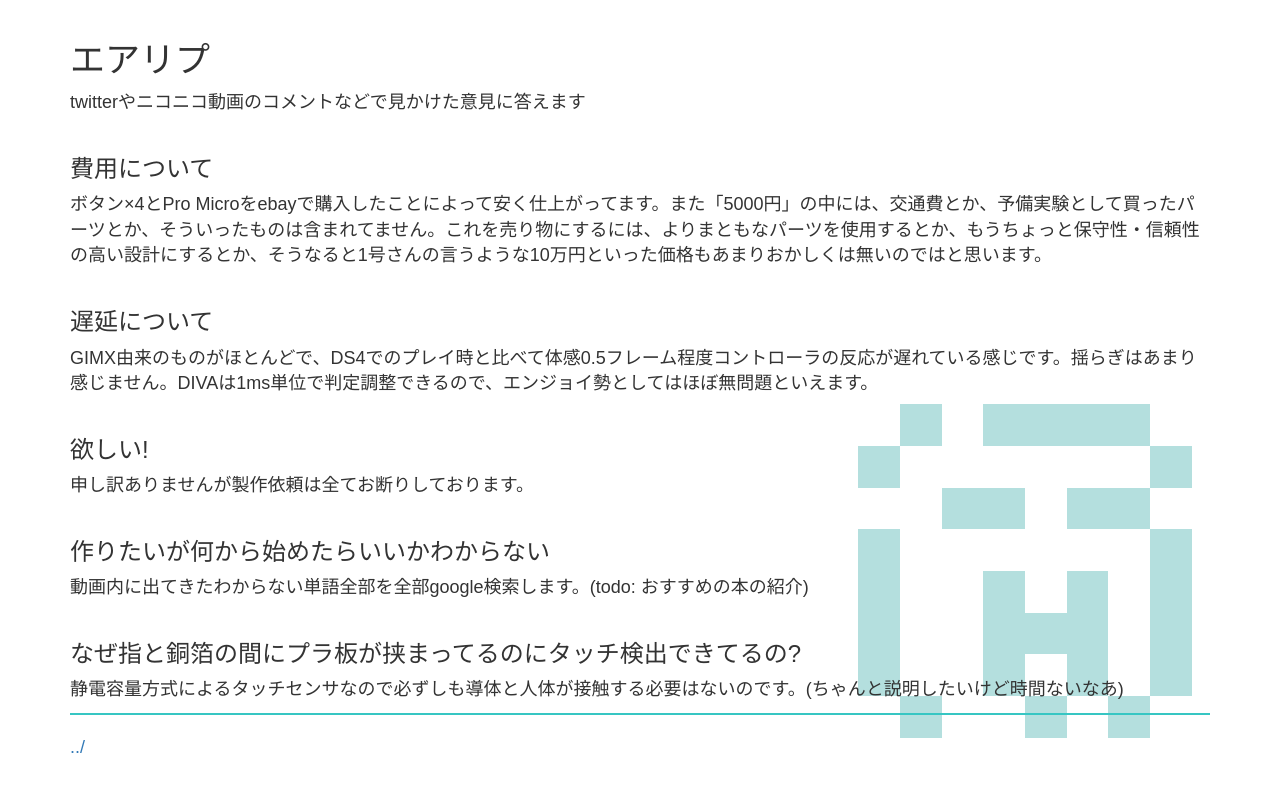
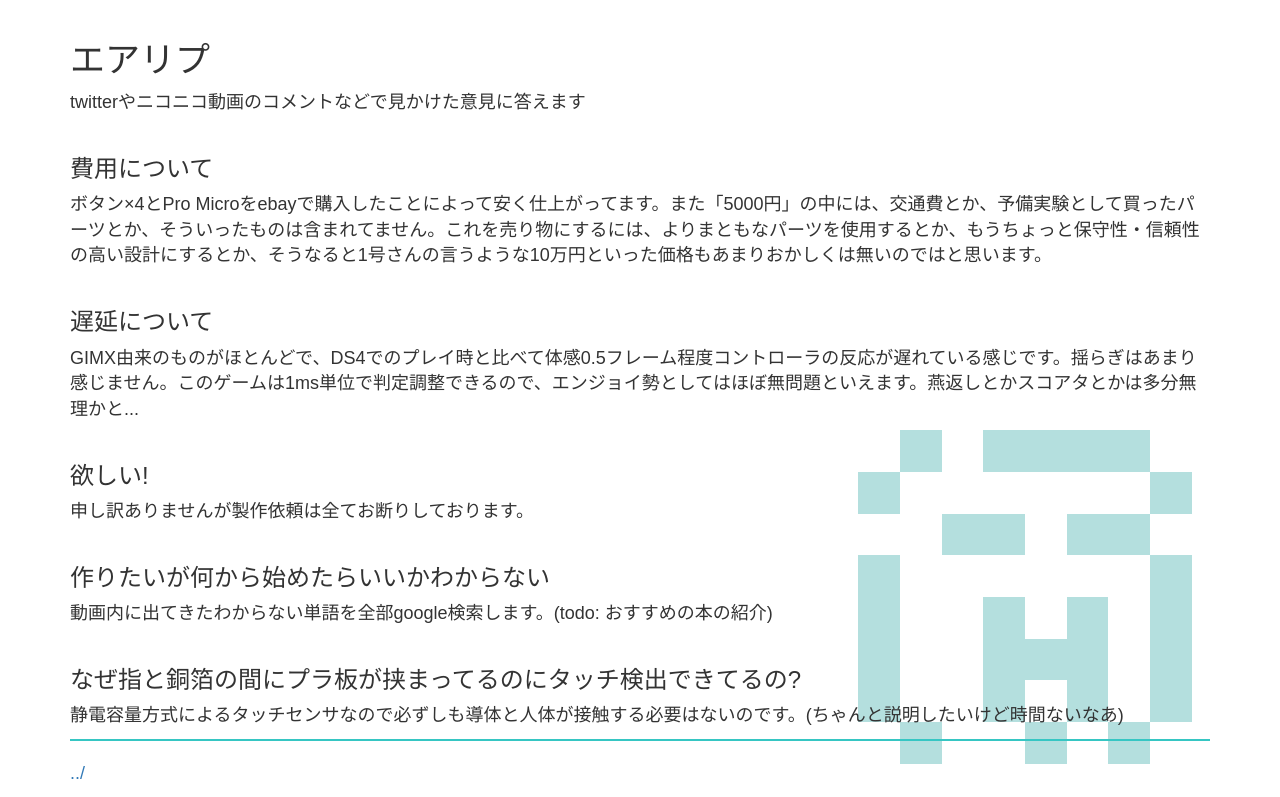
Before and after one commit to pol8139/pol8139.github.io, a plain HTML site: page diva/index.html in a window 1280 px wide. Shown: the part 1671-2468 px from the top of the page. Before the commit the page ends 2442 px from the top, so only its background shows below. Drawn offline with nearby package versions, Linux system fonts and the light colour scheme.

Commit message:
Fix typos

```diff
--- a/diva/index.html
+++ b/diva/index.html
@@ -80,14 +80,11 @@
 				<h3>費用について</h3>
 				<p>ボタン×4とPro Microをebayで購入したことによって安く仕上がってます。また「5000円」の中には、交通費とか、予備実験として買ったパーツとか、そういったものは含まれてません。これを売り物にするには、よりまともなパーツを使用するとか、もうちょっと保守性・信頼性の高い設計にするとか、そうなると1号さんの言うような10万円といった価格もあまりおかしくは無いのではと思います。</p>
 				<h3>遅延について</h3>
-				<p>GIMX由来のものがほとんどで、DS4でのプレイ時と比べて体感0.5フレーム程度コントローラの反応が遅れている感じです。揺らぎはあまり感じません。DIVAは1ms単位で判定調整できるので、エンジョイ勢としてはほぼ無問題といえます。</p>
-				<!--<h3>ネタが被った方との差異</h3>
-				<p>ボタン押下検出にマイクロスイッチではなくフォトインタラプタを使い実機と同じような無接点スイッチにしている・実機にないボタンをあえて実装していない(STARTボタンをコントローラ横に移動するなど若干アレンジありますが)・スライダーの個々のセンサーのサイズを実機とほぼ同じにした・それに伴いセンサー数が実機により近い(実機:32、被りの方:24、自分:30)・認証済みコントローラ乗っ取りをしていない、など?</p>-->
+				<p>GIMX由来のものがほとんどで、DS4でのプレイ時と比べて体感0.5フレーム程度コントローラの反応が遅れている感じです。揺らぎはあまり感じません。このゲームは1ms単位で判定調整できるので、エンジョイ勢<!--ここでは☆8.5~9クリアが精一杯の人、の意-->としてはほぼ無問題といえます。燕返しとかスコアタとかは多分無理かと...</p>
 				<h3>欲しい!</h3>
-				<!--<p>つくりましょう。cf:<a href='http://panora.tokyo/36613/' target='_blank'>初音ミクは、今もクリエイターを刺激する天使だ──「みくちゃ」開発者に聞くTHETA MIKUアプリへの情熱</a>、<a href='https://www.oricon.co.jp/news/2096486/full/' target='_blank'>初音ミク10周年、“生みの親”語る「命なきものに魂を吹き込む」文化 | ORICON NEWS</a>(より引用:"伊藤氏はインタビューの最後、クリエイターたちに向け「これからもずっと何かを創り続けてほしい」と強く訴えた")</p>-->
 				<p>申し訳ありませんが製作依頼は全てお断りしております。</p>
 				<h3>作りたいが何から始めたらいいかわからない</h3>
-				<p>動画内に出てきたわからない単語全部を全部google検索します。(todo: おすすめの本の紹介)</p>
+				<p>動画内に出てきたわからない単語を全部google検索します。(todo: おすすめの本の紹介)</p>
 				<h3>なぜ指と銅箔の間にプラ板が挟まってるのにタッチ検出できてるの?</h3>
 				<p>静電容量方式によるタッチセンサなので必ずしも導体と人体が接触する必要はないのです。(ちゃんと説明したいけど時間ないなあ)</p>
 				<footer>
```
